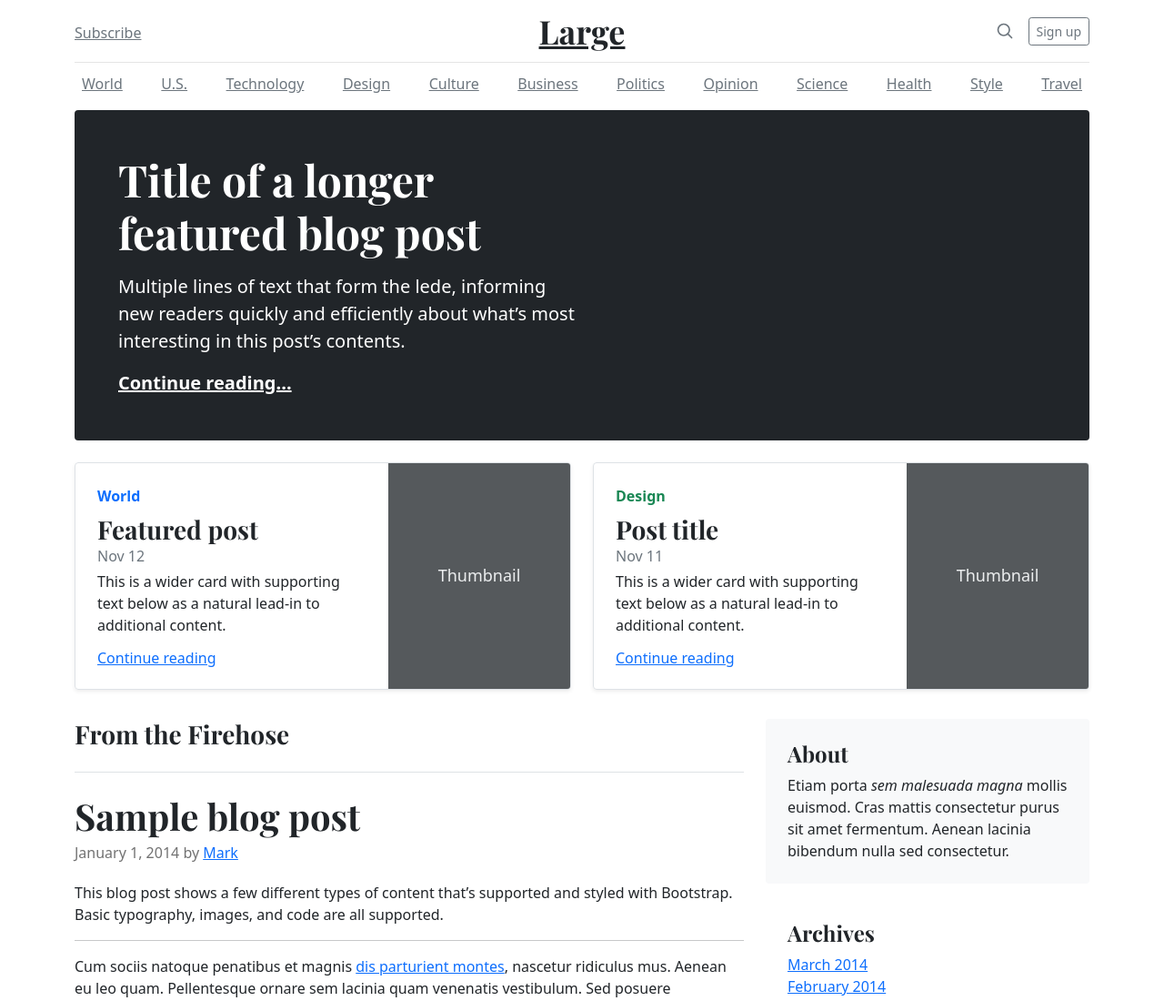
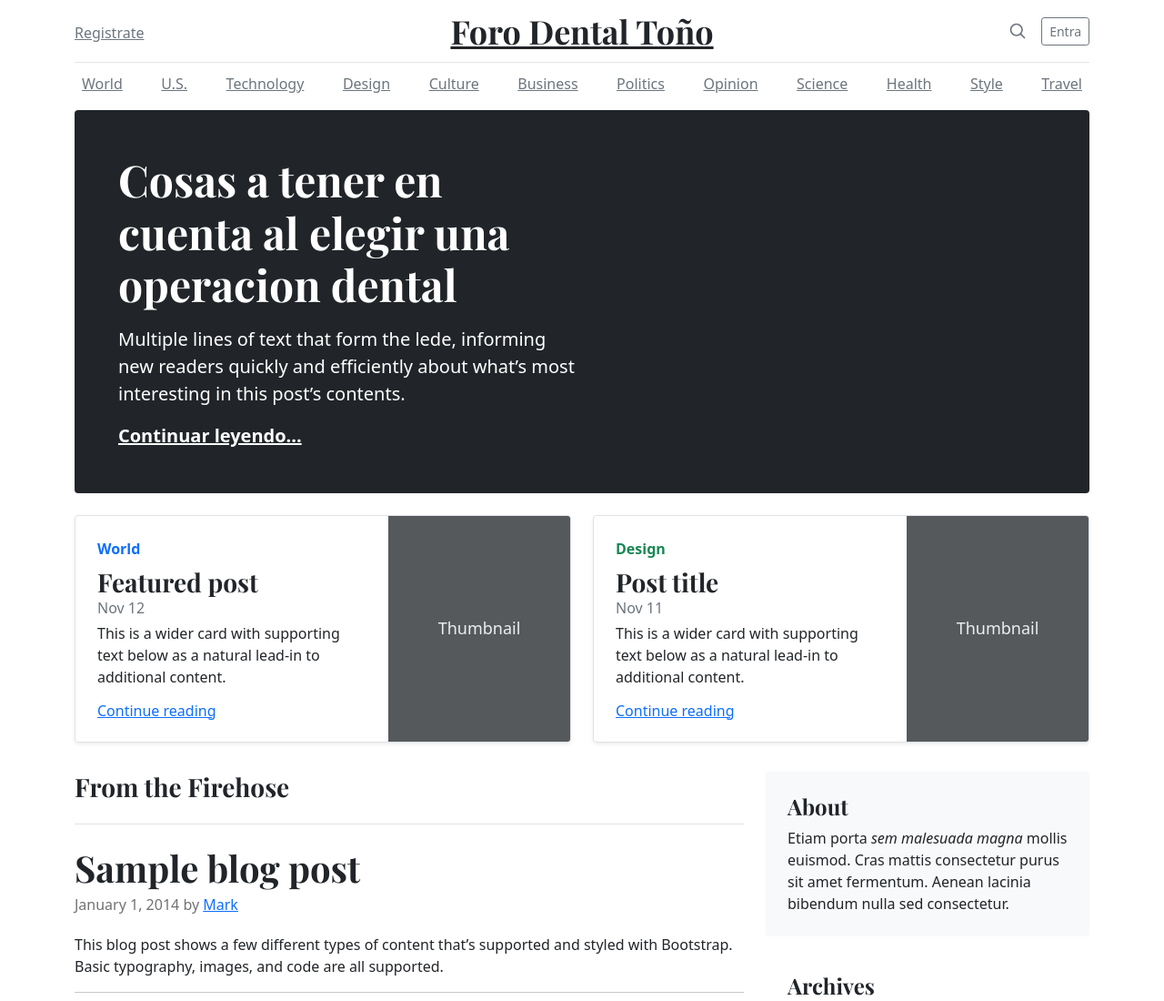
Before and after one commit to Alejandro-rs93/DentalClinic, a plain HTML site: page blog/blog.html in a window 1280 px wide. Shown: the top 1100 px of the page at 91% size. Drawn offline with nearby package versions, Linux system fonts and the light colour scheme.

Commit message:
Cabios Foro

```diff
--- a/blog/blog.html
+++ b/blog/blog.html
@@ -44,16 +44,16 @@
   <header class="blog-header py-3">
     <div class="row flex-nowrap justify-content-between align-items-center">
       <div class="col-4 pt-1">
-        <a class="link-secondary" href="#">Subscribe</a>
+        <a class="link-secondary" href="#">Registrate</a>
       </div>
       <div class="col-4 text-center">
-        <a class="blog-header-logo text-dark" href="#">Large</a>
+        <a class="blog-header-logo text-dark" href="#">Foro Dental Toño</a>
       </div>
       <div class="col-4 d-flex justify-content-end align-items-center">
         <a class="link-secondary" href="#" aria-label="Search">
           <svg xmlns="http://www.w3.org/2000/svg" width="20" height="20" fill="none" stroke="currentColor" stroke-linecap="round" stroke-linejoin="round" stroke-width="2" class="mx-3" role="img" viewBox="0 0 24 24"><title>Search</title><circle cx="10.5" cy="10.5" r="7.5"/><path d="M21 21l-5.2-5.2"/></svg>
         </a>
-        <a class="btn btn-sm btn-outline-secondary" href="#">Sign up</a>
+        <a class="btn btn-sm btn-outline-secondary" href="#">Entra</a>
       </div>
     </div>
   </header>
@@ -79,9 +79,9 @@
 <main class="container">
   <div class="p-4 p-md-5 mb-4 text-white rounded bg-dark">
     <div class="col-md-6 px-0">
-      <h1 class="display-4 font-italic">Title of a longer featured blog post</h1>
+      <h1 class="display-4 font-italic">Cosas a tener en cuenta al elegir una operacion dental</h1>
       <p class="lead my-3">Multiple lines of text that form the lede, informing new readers quickly and efficiently about what’s most interesting in this post’s contents.</p>
-      <p class="lead mb-0"><a href="#" class="text-white fw-bold">Continue reading...</a></p>
+      <p class="lead mb-0"><a href="#" class="text-white fw-bold">Continuar leyendo...</a></p>
     </div>
   </div>
 
```
